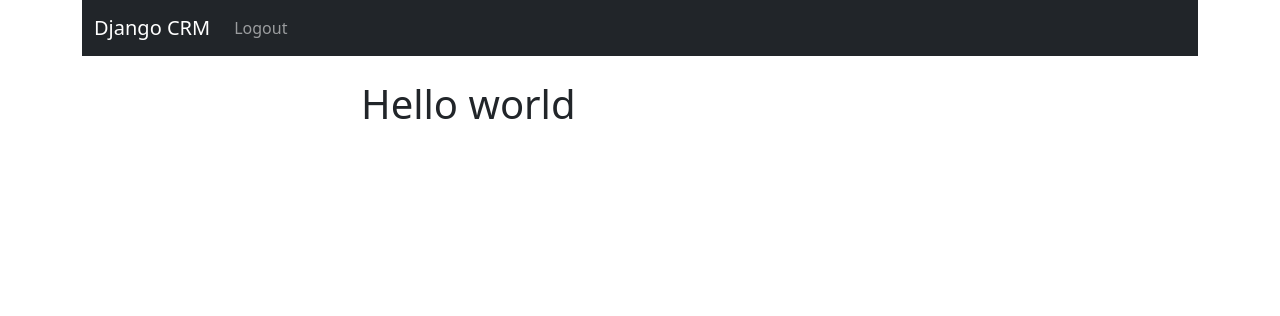
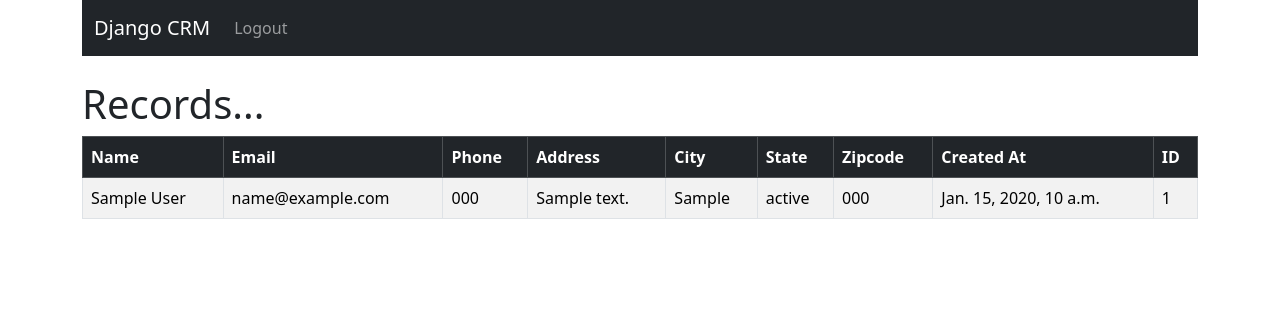
Before and after one commit to NSakib19/Django-CRM, a Django app: page / in a window 1280 px wide. Shown: the top 316 px of the page. Run offline with Django 5.2, Linux system fonts and the light colour scheme; a user stored in the database is signed in; tables that the repository leaves empty hold one stand-in row (values such as "Sample post").

Commit message:
user displayed in the homepage

```diff
--- a/website/templates/home.html
+++ b/website/templates/home.html
@@ -2,11 +2,49 @@
 
 {% block content %}
 
-<div class="col-md-6 offset-md-3">
+
 
 {% if user.is_authenticated %}
 
-<h1>Hello world</h1>
+<h1>Records...</h1>
+
+<table class="table table-striped table-hover table-bordered">
+  <thead class="table-dark">
+    <tr>
+      <th scope="col">Name</th>
+      <th scope="col">Email</th>
+      <th scope="col">Phone</th>
+      <th scope="col">Address</th>
+      <th scope="col">City</th>
+      <th scope="col">State</th>
+      <th scope="col">Zipcode</th>
+      <th scope="col">Created At</th>
+      <th scope="col">ID</th>
+    </tr>
+  </thead>
+  <tbody>
+
+{% if records %}
+	{% for record in records %}
+		<tr>
+			<td>{{ record.first_name }} {{ record.last_name }}</td>
+			<td>{{ record.email }}</td>
+			<td>{{ record.phone }}</td>
+			<td>{{ record.address }}</td>
+			<td>{{ record.city }}</td>
+			<td>{{ record.state }}</td>
+			<td>{{ record.zipcode }}</td>
+			<td>{{ record.created_at }}</td>
+      <td>{{ record.id }}</td>
+
+		</tr>
+	{% endfor %}
+
+{% endif %}
+
+
+	  </tbody>
+	</table>
 
 {% else %}
 
@@ -30,6 +68,6 @@
 
 </form>
 
-</div>
+
 {% endif %}
 {% endblock%}
--- a/website/views.py
+++ b/website/views.py
@@ -2,11 +2,14 @@ from django.shortcuts import render,redirect
 from django.contrib.auth import authenticate,login,logout
 from django.contrib import messages
 from .forms import SignUpForm
+from .models import Record
 
 
 # Create your views here.
 
 def home(request):
+    records = Record.objects.all()
+
 
     if request.method == 'POST':
         username = request.POST['username']
@@ -21,7 +24,7 @@ def home(request):
             messages.success(request, "There was an error logging in. Please try again...")
             return redirect('home')
     else:
-        return render(request, 'home.html', {})
+        return render(request, 'home.html', {'records': records})
 
 def login_user(request):
     pass
```
